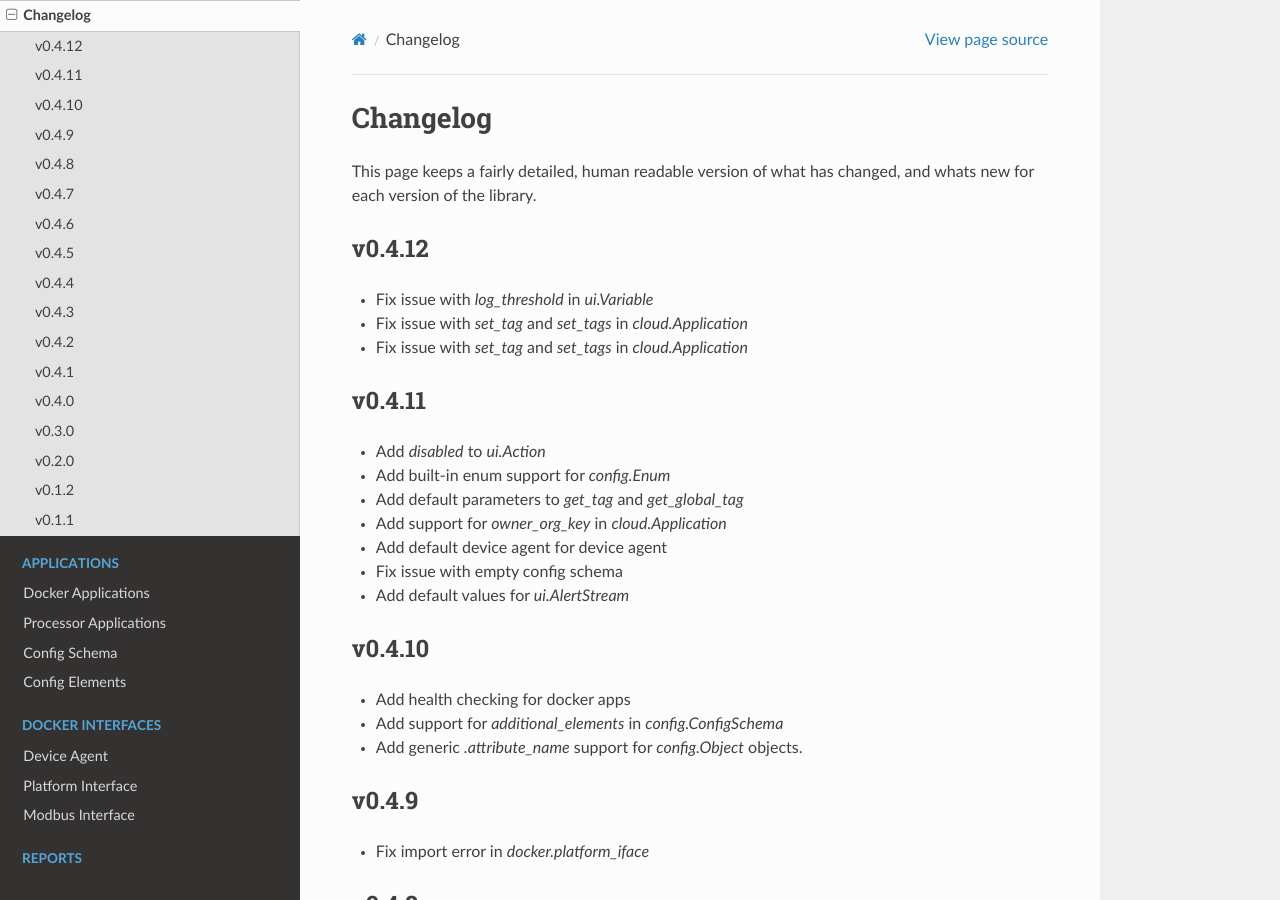
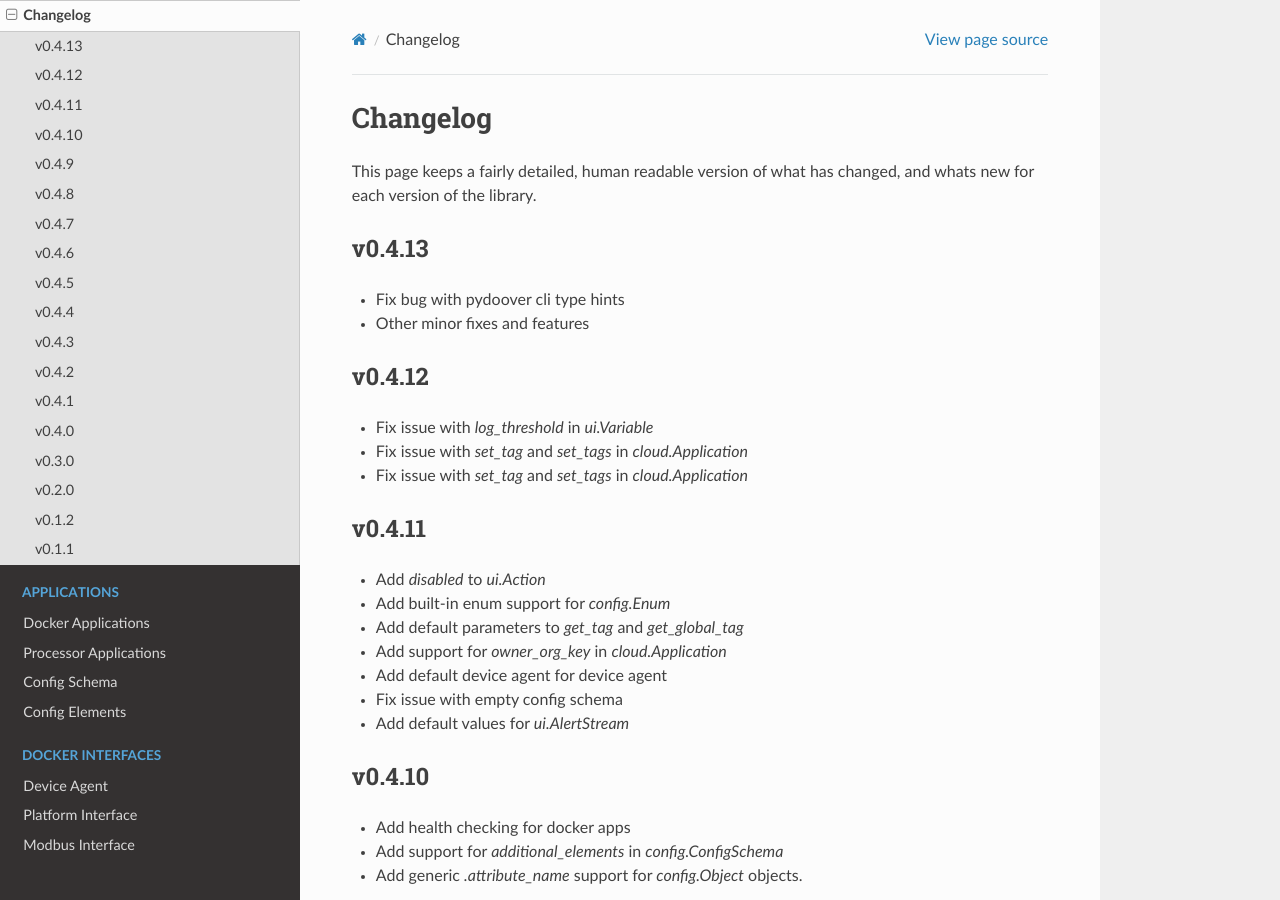
Before and after one commit to getdoover/pydoover, a Sphinx documentation site: the page built from docs/source/changelog.rst, in a window 1280 px wide and 900 px high. Built offline with Sphinx 7.4.7 and the Read the Docs theme 3.1.0, drawn with Linux system fonts in a browser that asks for light colours.

Commit message:
Version bump 0.4.13

```diff
--- a/docs/source/changelog.rst
+++ b/docs/source/changelog.rst
@@ -2,6 +2,11 @@ Changelog
 ===========
 This page keeps a fairly detailed, human readable version
 of what has changed, and whats new for each version of the library.
+
+v0.4.13
+-------
+- Fix bug with pydoover cli type hints
+- Other minor fixes and features
 
 v0.4.12
 -------
--- a/pyproject.toml
+++ b/pyproject.toml
@@ -1,7 +1,7 @@
 [project]
 name = "pydoover"
 authors = [{ name = "Doover Team", email = "developers@doover.com" }]
-version = "0.4.12"
+version = "0.4.13"
 description = "Python package for interacting with Doover"
 readme = "README.md"
 requires-python = ">=3.11"
```
Also changed, not shown: 2 other files.
